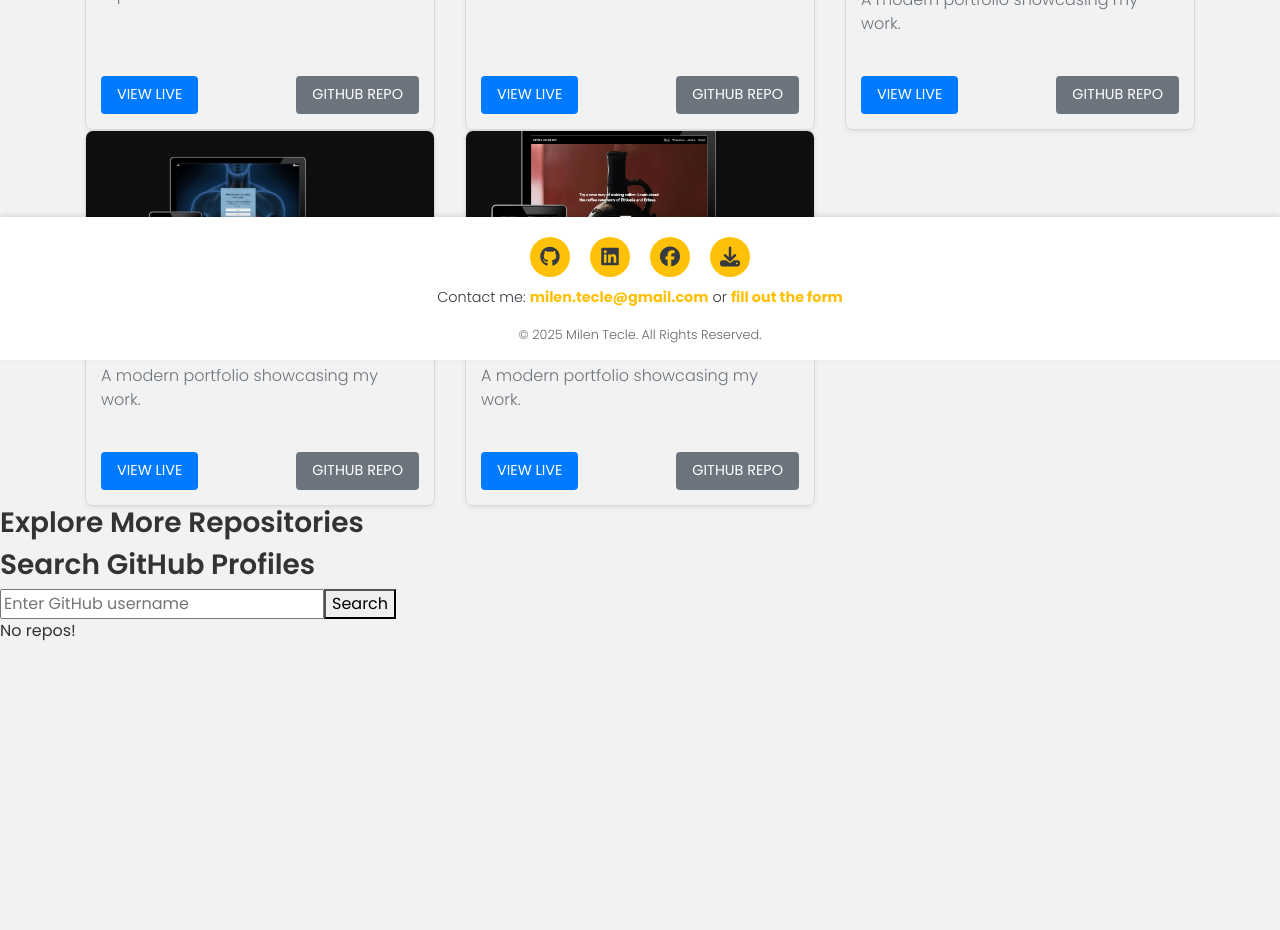
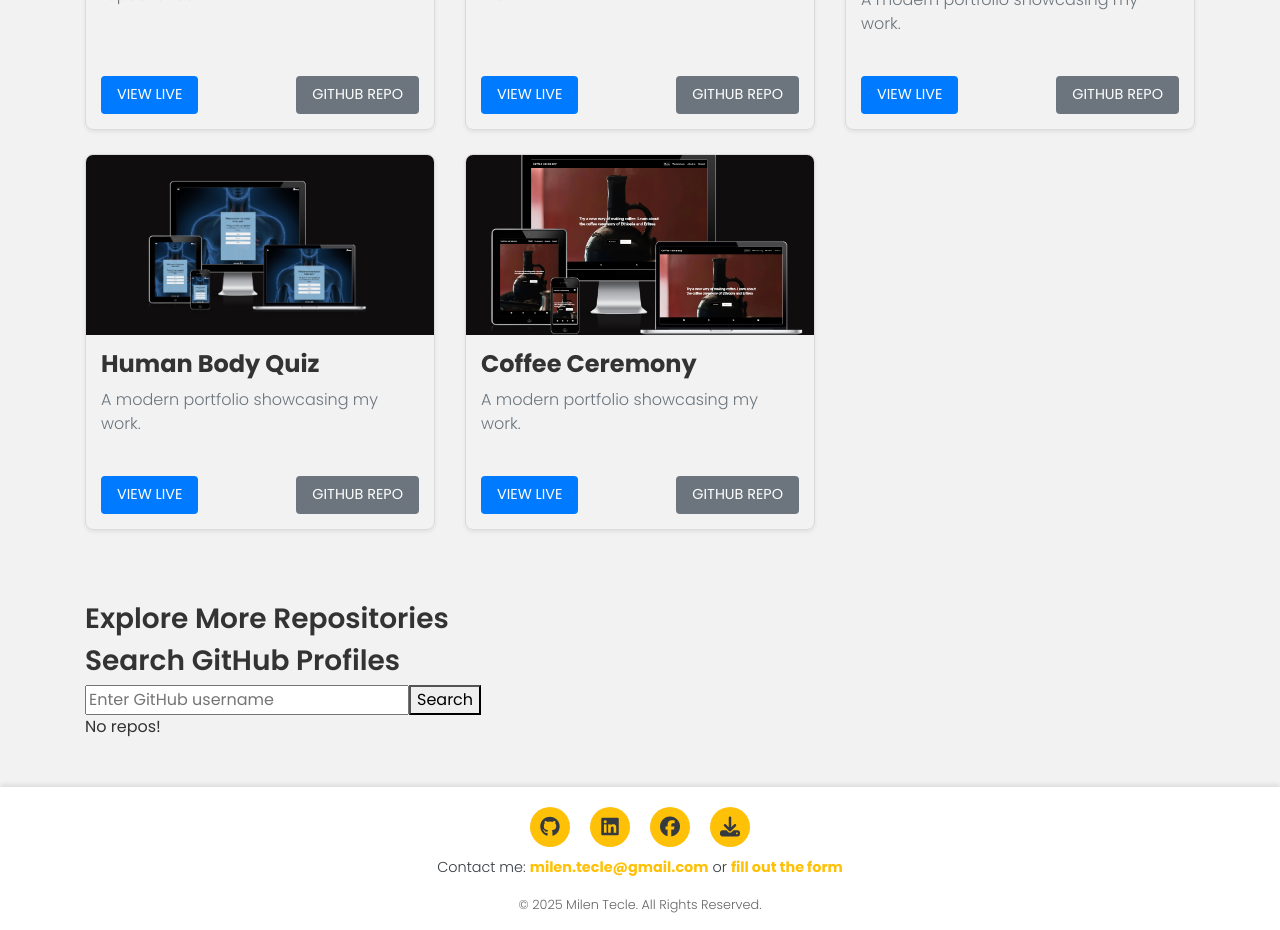
Before and after one commit to MilenTecle/portfolio, a React (Create React App) app: page /projects in a window 1280 px wide. Shown: the part 440-1370 px from the top of the page. Before the commit the page ends 1083 px from the top, so only its background shows below. Built offline with nearby package versions, Linux system fonts and the light colour scheme.

Commit message:
add margin-bottom to projects card and position footer relative

```diff
--- a/src/components/Projects.js
+++ b/src/components/Projects.js
@@ -57,7 +57,7 @@ const Projects = () => {
         <h2 className={styles.projectsHeading}>My Projects</h2>
         <div className="row">
           {projects.map((project, index) => (
-            <div className="col-md-4 d-flex" key={index}>
+            <div className="col-md-4 d-flex mb-4" key={index}>
               <div className={`${styles.card} mb-4 shadow-sm flex-column`}>
                 <img
                   src={project.image}
@@ -93,9 +93,11 @@ const Projects = () => {
       </div>
 
       {/* GitHubInfo Section */}
-      <div className="github-section">
+      <div class="container">
+      <div className="github-section mb-5 mt-5">
         <h3>Explore More Repositories</h3>
         <GitHubInfo />
+      </div>
       </div>
       <Footer />
     </>
--- a/src/styles/Footer.module.css
+++ b/src/styles/Footer.module.css
@@ -6,7 +6,8 @@
     align-items: center;
     padding: 20px 0;
     width: 100%;
-    box-shadow: 0 -2px 5px rgba(0, 0, 0, 0.1); /* Optional shadow */
+    position: relative;
+    box-shadow: 0 -2px 5px rgba(0, 0, 0, 0.1);
   }
 
 
```
